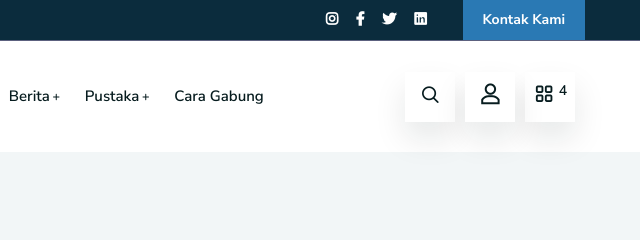
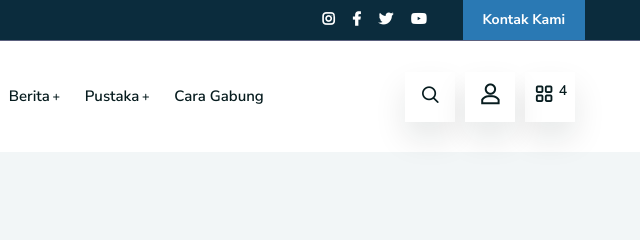
Before and after one commit to spi2022/spi2022.github.io, a plain HTML site: page index.html in a window 1280 px wide. Shown: the top 240 px of the page, 640-1280 px from the left. Drawn offline with Linux system fonts and the light colour scheme; files whose address does not match are found by name.

Commit message:
Update index.html

```diff
--- a/index.html
+++ b/index.html
@@ -69,7 +69,7 @@
                                                 <li><a href="https://www.instagram.com/spi.jakarta/" title="Instagram"><i class="fab fa-instagram"></i></a></li>
                                                 <li><a href="#" title="Facebook"><i class="fab fa-facebook-f"></i></a></li>
                                                 <li><a href="#" title="Twitter"><i class="fab fa-twitter"></i></a></li>
-                                                <li><a href="#" title="Linkedin"><i class="fab fa-linkedin"></i></a></li>
+                                                <li><a href="#" title="Youtube"><i class="fab fa-youtube"></i></a></li>
                                             </ul>
                                         </div>
                                     </li>
```
